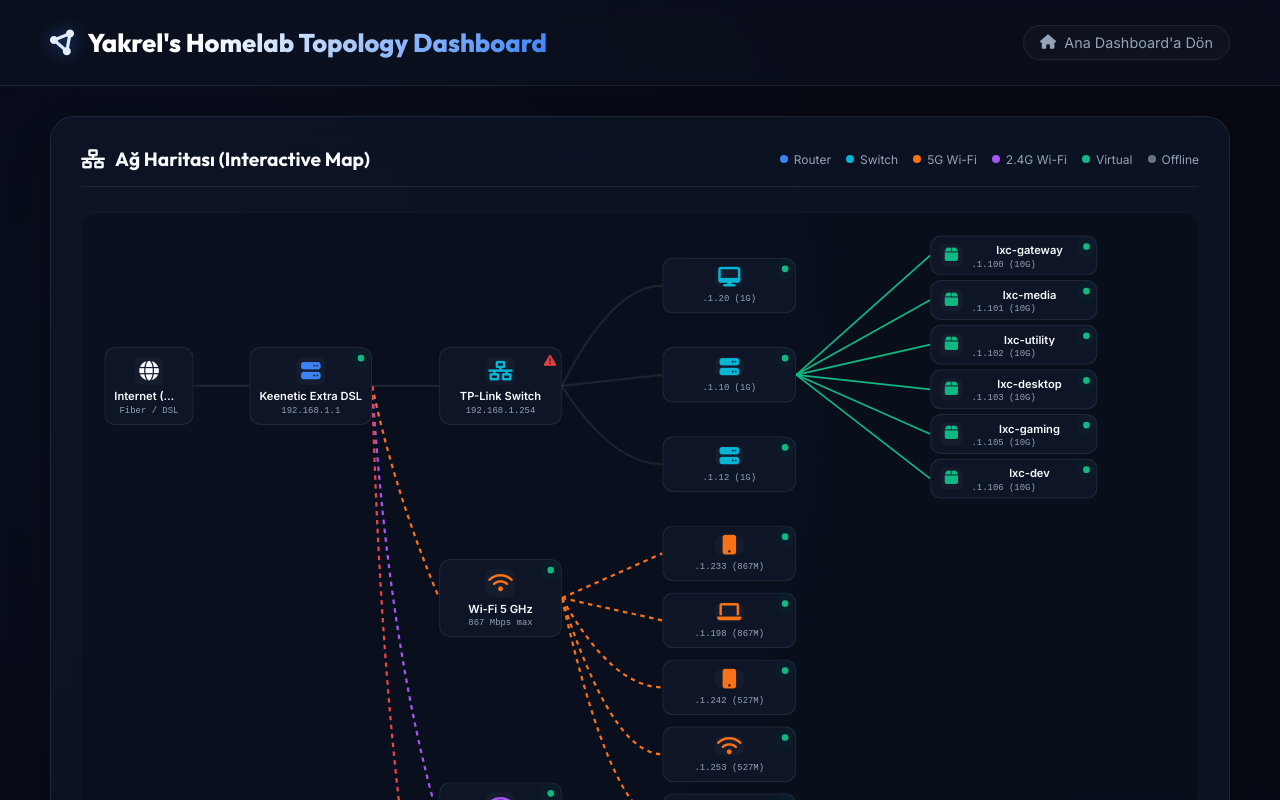
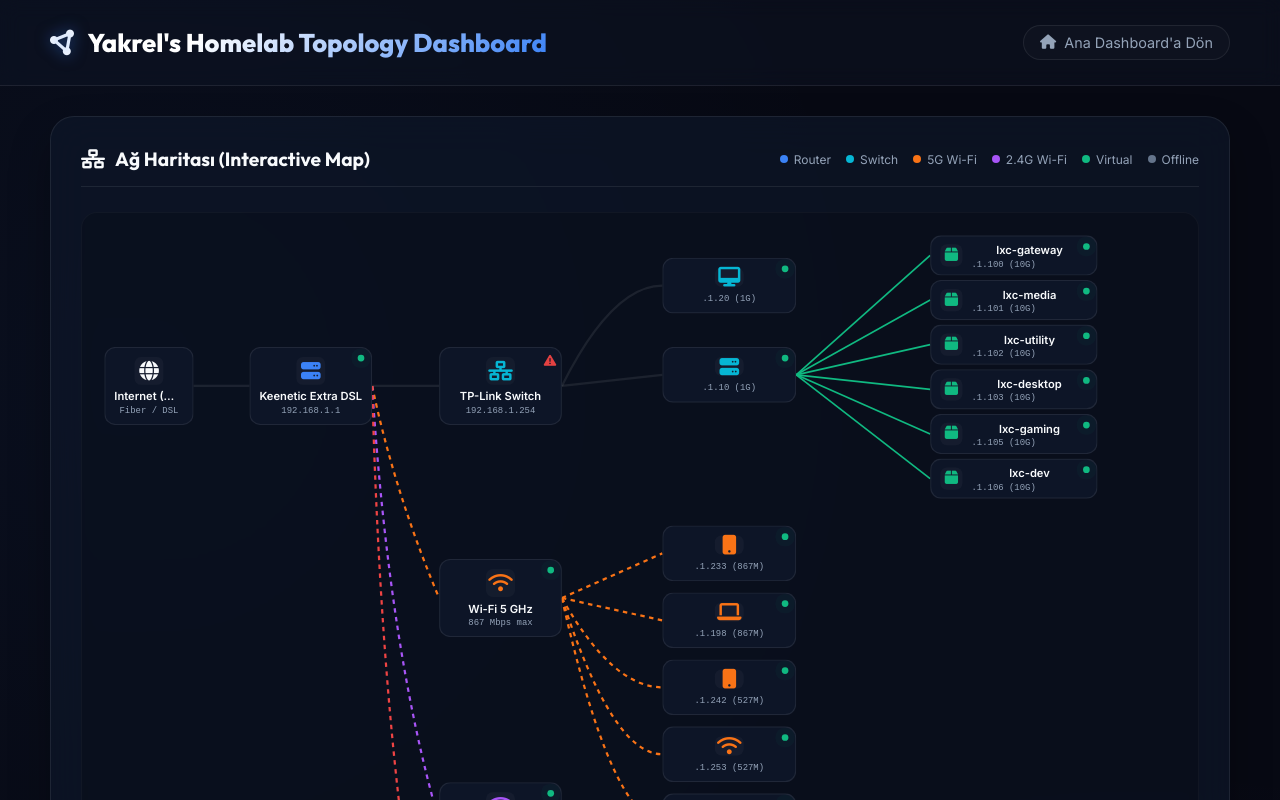
Before and after one commit to Yakrel/proxmox-homelab-automation, a plain HTML site: page docs/topology.html in a window 1280 px wide. Shown: the top 800 px of the page. Drawn offline with Linux system fonts and the light colour scheme.

Commit message:
fix: remove Proxmox Backup Server (PBS) from network topology diagram

```diff
--- a/docs/topology.html
+++ b/docs/topology.html
@@ -784,7 +784,6 @@
                     <!-- Switch to Wired Devices -->
                     <path d="M 430,155 Q 475,65 520,65" class="svg-link" id="link-switch-pc" onclick="selectLink('switch-pc')"></path>
                     <path d="M 430,155 L 520,145" class="svg-link" id="link-switch-proxmox" onclick="selectLink('switch-proxmox')"></path>
-                    <path d="M 430,155 Q 475,225 520,225" class="svg-link" id="link-switch-pbs" onclick="selectLink('switch-pbs')"></path>
 
                     <!-- Proxmox Host to LXCs (Virtual vmbr0) -->
                     <path d="M 640,145 L 760,38" class="svg-link virtual-link" id="link-proxmox-lxc-100" onclick="selectLink('proxmox-lxc-100')"></path>
@@ -889,16 +888,6 @@
                             <div class="node-icon"><i class="fa-solid fa-server"></i></div>
                             <div class="node-name">Proxmox Host</div>
                             <div class="node-sub">.1.10 (1G)</div>
-                            <span class="pulse-dot-html online"></span>
-                        </div>
-                    </foreignObject>
-
-                    <!-- PBS -->
-                    <foreignObject x="520" y="200" width="120" height="50" id="node-pbs" class="svg-node-html" onclick="selectNode('pbs')">
-                        <div class="node-card-html switch-node">
-                            <div class="node-icon"><i class="fa-solid fa-server"></i></div>
-                            <div class="node-name">PBS Backup</div>
-                            <div class="node-sub">.1.12 (1G)</div>
                             <span class="pulse-dot-html online"></span>
                         </div>
                     </foreignObject>
@@ -1126,10 +1115,8 @@
                 'wifi-2g': { name: 'Wi-Fi 2.4 GHz Network', ip: 'Home SSID (2.4G)', mac: '—', type: 'Wireless Access Point', speed: '270 Mbps Max', status: 'online', color: 'var(--color-wifi-2g)', icon: 'fa-wifi' },
                 'guest-wifi': { name: 'Guest Wi-Fi (MISAFIR)', ip: '10.1.30.1', mac: '—', type: 'Isolated Segment', speed: '58 Mbps Max', status: 'online', color: 'var(--color-guest)', icon: 'fa-user-lock' },
 
-                // Wired
                 'desktop-wired': { name: 'DESKTOP-P3G9GFN (Berkay PC)', ip: '192.168.1.20', mac: 'A0:36:BC:BB:0E:E6', type: 'Wired Client', speed: '1 Gbps (Switch)', status: 'online', color: 'var(--color-switch)', icon: 'fa-desktop' },
                 'proxmox-host': { name: 'Proxmox VE Host', ip: '192.168.1.10', mac: 'B4:96:91:0B:9E:F8', type: 'Hypervisor Host', speed: '1 Gbps (Switch)', status: 'online', color: 'var(--color-switch)', icon: 'fa-server', note: 'ZFS pool (local-zfs) tabanlı sanallaştırma sunucusu.' },
-                'pbs': { name: 'Proxmox Backup Server', ip: '192.168.1.12', mac: 'BC:24:11:C2:D9:00', type: 'Backup Server', speed: '1 Gbps (Switch)', status: 'online', color: 'var(--color-switch)', icon: 'fa-server' },
 
                 // 5G Wi-Fi
                 'poco-x6': { name: 'Berkay - Poco X6', ip: '192.168.1.233', mac: '20:3B:34:05:16:2E', type: 'Wi-Fi Client (5 GHz)', speed: '867 Mbps', status: 'online', color: 'var(--color-wifi-5g)', icon: 'fa-mobile-button' },
@@ -1164,7 +1151,6 @@
 
                 'switch-pc': { name: 'Switch - Berkay PC', speed: '1 Gbps (1000M)', type: 'Wired Cat6', delay: '< 1 ms', color: 'var(--color-switch)' },
                 'switch-proxmox': { name: 'Switch - Proxmox Sunucu', speed: '1 Gbps (1000M)', type: 'Wired Cat6', delay: '< 1 ms', color: 'var(--color-switch)', note: 'Fiziksel Hypervisor sunucu ethernet bağlantısı.' },
-                'switch-pbs': { name: 'Switch - PBS Link', speed: '1 Gbps (1000M)', type: 'Wired Cat6', delay: '< 1 ms', color: 'var(--color-switch)' },
 
                 'wifi5-poco': { name: 'Poco X6 - Wi-Fi Link', speed: '867 Mbps', type: '5 GHz Wi-Fi (11ac)', delay: '2 ms', color: 'var(--color-wifi-5g)' },
                 'wifi5-nb': { name: 'NB04 Laptop - Wi-Fi Link', speed: '867 Mbps', type: '5 GHz Wi-Fi (11ac)', delay: '2 ms', color: 'var(--color-wifi-5g)' },
@@ -1333,7 +1319,7 @@
         }
 
         function highlightPathNodes(nodeId) {
-            if (['switch', 'desktop-wired', 'proxmox-host', 'pbs', 'lxc-100', 'lxc-101', 'lxc-102', 'lxc-103', 'lxc-105', 'lxc-106'].includes(nodeId)) {
+            if (['switch', 'desktop-wired', 'proxmox-host', 'lxc-100', 'lxc-101', 'lxc-102', 'lxc-103', 'lxc-105', 'lxc-106'].includes(nodeId)) {
                 const uplink = document.getElementById('link-router-switch');
                 if (uplink) uplink.classList.add('bottleneck-link');
             }
```
